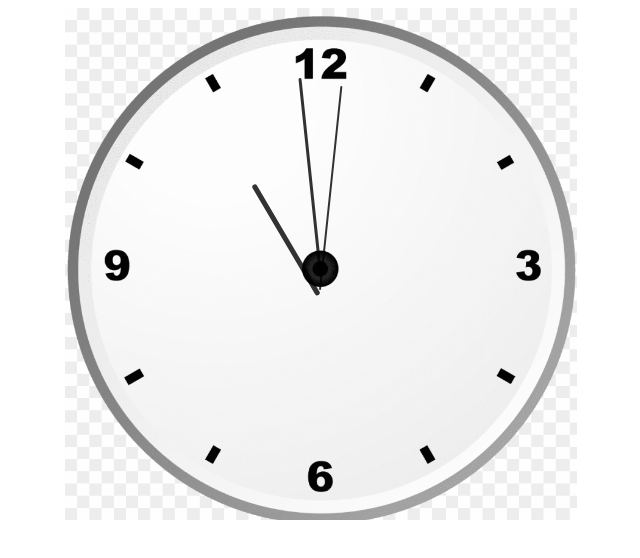
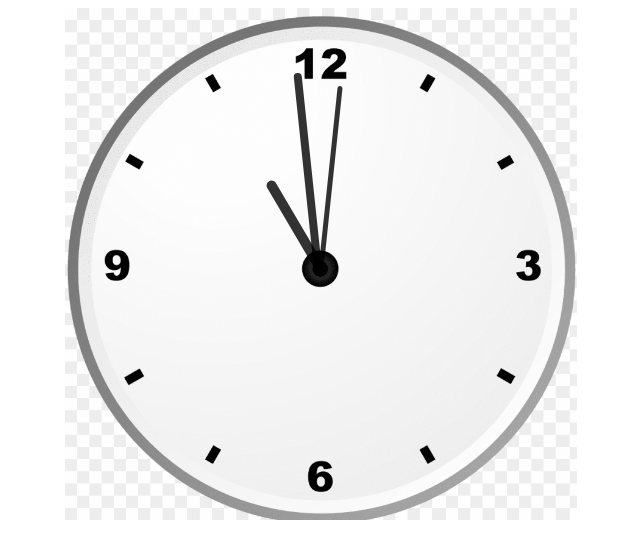
Before and after one commit to kaafiapurv/analog-Clock, a plain HTML site: page index.html in a window 1280 px wide. Shown: the whole page, without its empty margins (319-959 px from the left). Drawn offline with Linux system fonts and the light colour scheme.

Commit message:
Update index.css

```diff
--- a/index.css
+++ b/index.css
@@ -14,27 +14,22 @@
     transform-origin: bottom;
 }
 #hour{
-    /* width: 0.65%;
-    height: 7%;
-    top: 9%;
-    left: 51.6%;
-    opacity: 0.8; */
-    width:1%;
-    height: 25%;
+    width:2%;
+    height: 20%;
     top: 31%;
     left: 49.05%;
     opacity: 0.8;
 }
 #minute{
-        width: 0.5%;
+        width: 1.5%;
         height: 38.5%;
-        top: 13.5%;
-        left: 49.7%;
+        top: 12.5%;
+        left: 48.7%;
         opacity: 0.8;
     }
     #second{
-        width: 0.4%;
-        height: 40%;
+        width: 1%;
+        height: 35%;
         top: 15%;
         left: 49.7%;
         opacity: 0.8;
```
